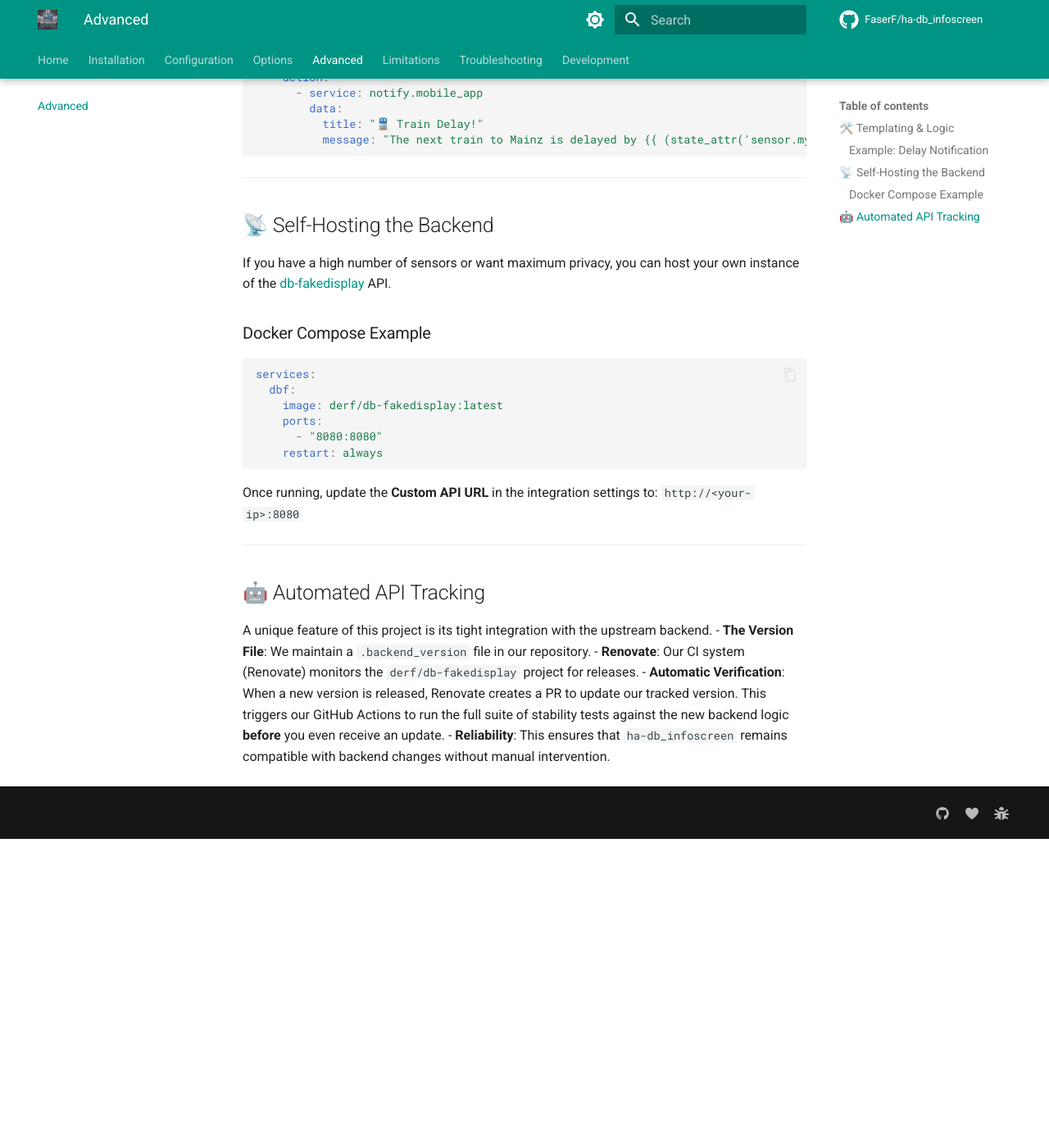
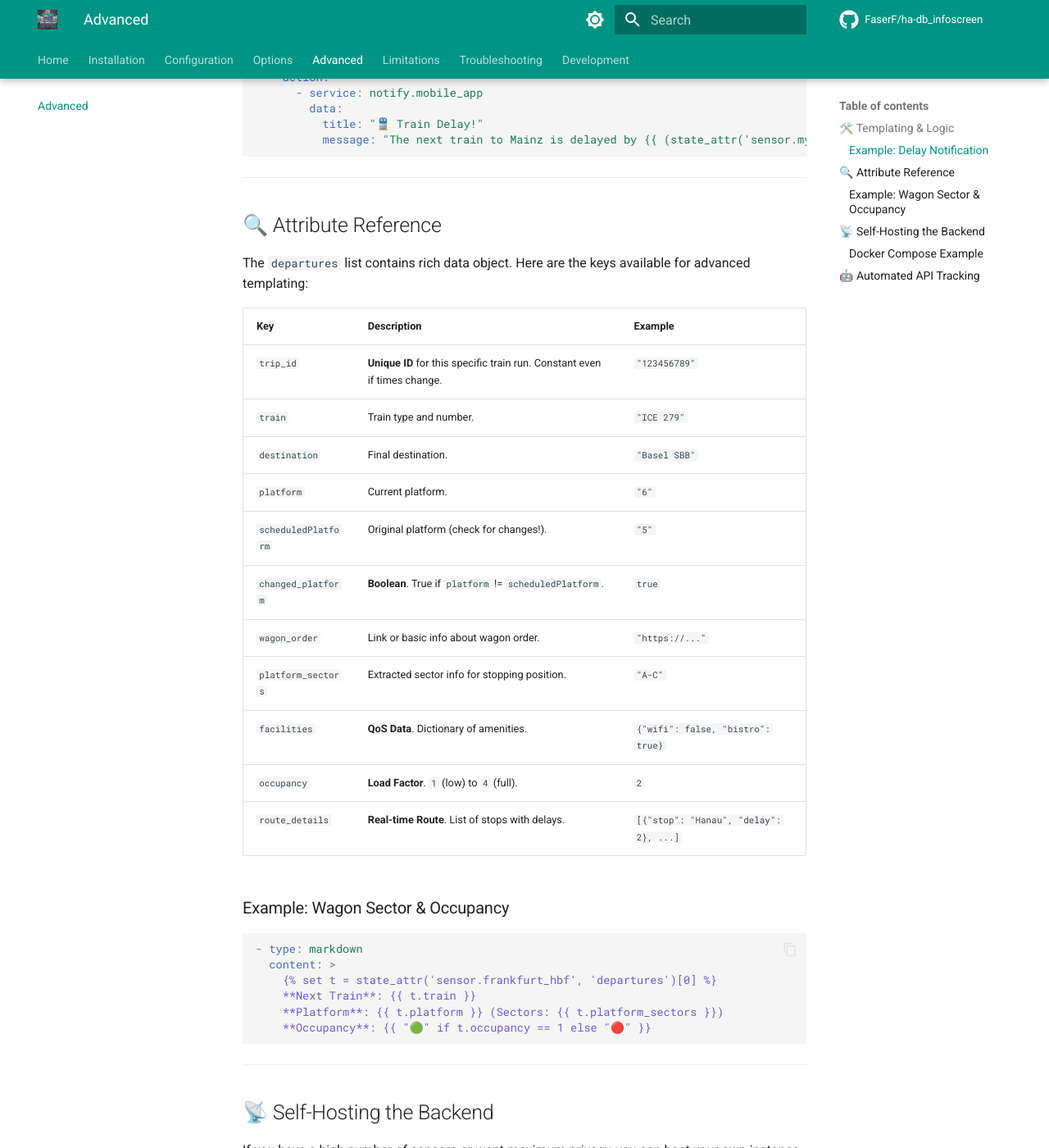
Before and after one commit to FaserF/ha-db_infoscreen, an MkDocs documentation site: the page built from docs/advanced.md, in a window 1280 px wide and 1400 px high, scrolled down 743 px. Shown: the whole window at 82% size. Built offline with MkDocs 1.6.1 and Material for MkDocs 9.7.7, drawn with Linux system fonts in a browser that asks for light colours; comment, search, counter and statistics services are not loaded; before the commit the page ends 1766 px from its top, so only the background shows below that.

Commit message:
docs: Update documentation with new features

````diff
--- a/docs/advanced.md
+++ b/docs/advanced.md
@@ -34,6 +34,36 @@ automation:
 
 ---
 
+## 🔍 Attribute Reference
+
+The `departures` list contains rich data object. Here are the keys available for advanced templating:
+
+| Key | Description | Example |
+| :--- | :--- | :--- |
+| `trip_id` | **Unique ID** for this specific train run. Constant even if times change. | `"123456789"` |
+| `train` | Train type and number. | `"ICE 279"` |
+| `destination` | Final destination. | `"Basel SBB"` |
+| `platform` | Current platform. | `"6"` |
+| `scheduledPlatform` | Original platform (check for changes!). | `"5"` |
+| `changed_platform` | **Boolean**. True if `platform` != `scheduledPlatform`. | `true` |
+| `wagon_order` | Link or basic info about wagon order. | `"https://..."` |
+| `platform_sectors` | Extracted sector info for stopping position. | `"A-C"` |
+| `facilities` | **QoS Data**. Dictionary of amenities. | `{"wifi": false, "bistro": true}` |
+| `occupancy` | **Load Factor**. `1` (low) to `4` (full). | `2` |
+| `route_details` | **Real-time Route**. List of stops with delays. | `[{"stop": "Hanau", "delay": 2}, ...]` |
+
+### Example: Wagon Sector & Occupancy
+```yaml
+- type: markdown
+  content: >
+    {% set t = state_attr('sensor.frankfurt_hbf', 'departures')[0] %}
+    **Next Train**: {{ t.train }}
+    **Platform**: {{ t.platform }} (Sectors: {{ t.platform_sectors }})
+    **Occupancy**: {{ "🟢" if t.occupancy == 1 else "🔴" }}
+```
+
+---
+
 ## 📡 Self-Hosting the Backend
 
 If you have a high number of sensors or want maximum privacy, you can host your own instance of the [db-fakedisplay](https://github.com/derf/db-fakedisplay) API.
````
Also changed, not shown: docs/configuration.md (+2 -2 lines), docs/index.md (+3 -1 lines).
